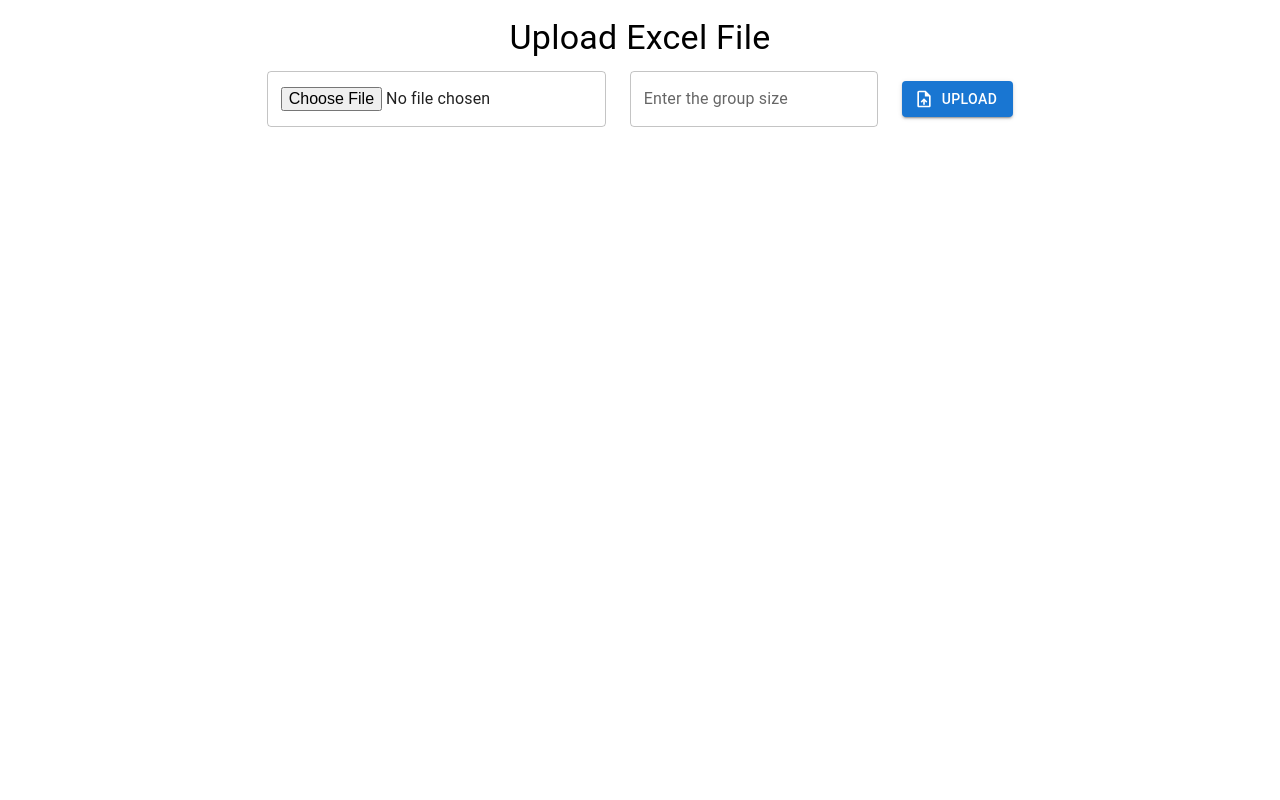
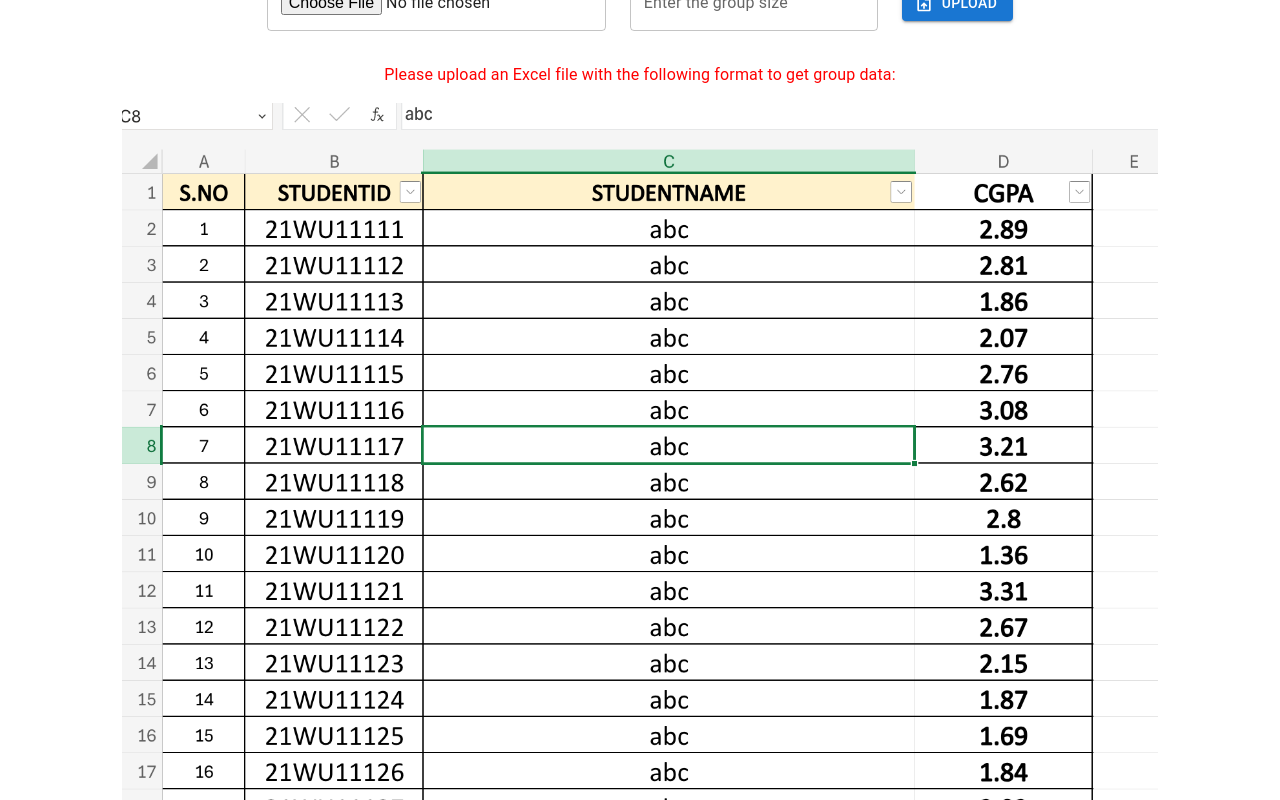
Before and after one commit to apparao7218/group-part, a React (Create React App) app in the folder frontend/: page / in a window 1280 px wide. Built offline with nearby package versions, Linux system fonts and the light colour scheme.

Commit message:
all done

```diff
--- a/frontend/src/pages/home/home.js
+++ b/frontend/src/pages/home/home.js
@@ -4,6 +4,7 @@ import UploadFileIcon from '@mui/icons-material/UploadFile';
 import axios from 'axios';
 import jsPDF from 'jspdf';
 import 'jspdf-autotable';
+import instructionPng from '../../assets/instructions.png';
 
 const Home = () => {
     const [file, setFile] = useState(null);
@@ -12,6 +13,7 @@ const Home = () => {
     const [fileError, setFileError] = useState('');
     const [groupSizeError, setGroupSizeError] = useState('');
     const [loading, setLoading] = useState(false);
+    const [isFileUploaded, setIsFileUploaded] = useState(false);
 
     const handleFileChange = (event) => {
         setFile(event.target.files[0]);
@@ -53,6 +55,7 @@ const Home = () => {
 
             const processResponse = await axios.post('http://localhost:3001/api/excel-process', { groupSize });
             setGroups(processResponse.data);
+            setIsFileUploaded(true); // Set to true after successful upload
 
         } catch (error) {
             console.error('Error uploading or processing file:', error);
@@ -69,9 +72,11 @@ const Home = () => {
         doc.text('Grouped Data', 14, 16);
 
         // Table header
-        const headers = ['Group', 'S.NO', 'STUDNAME', 'CGPA'];
+        const headers = ['S.NO', 'STUDENT ID', 'STUDNAME', 'CGPA'];
 
         let yOffset = 30; // Initial vertical position
+        let sequentialNumber = 1; // Initialize sequential number
+
         groups.forEach((group, index) => {
             // Group title
             doc.setFontSize(14);
@@ -79,7 +84,7 @@ const Home = () => {
             yOffset += 10;
 
             // Table content
-            const data = group.map(member => [index + 1, member.sno, member.name, member.cgpa]);
+            const data = group.map(member => [sequentialNumber++, member.studentId, member.name, member.cgpa]);
 
             doc.autoTable({
                 head: [headers],
@@ -124,6 +129,7 @@ const Home = () => {
                 <Typography variant="h4" component="h1" gutterBottom>
                     Upload Excel File
                 </Typography>
+                <Box display="flex" flexDirection='column' alignItems="center" sx={{ gap: 2 }}>
                     <Box display="flex" flexDirection='row' alignItems="center" sx={{ gap: 1 }}>
                         <TextField
                             required
@@ -155,6 +161,20 @@ const Home = () => {
                             Upload
                         </Button>
                     </Box>
+                    {!isFileUploaded && (
+                        <Box
+                            display="flex"
+                            flexDirection="column"
+                            alignItems="center"
+                            sx={{ width: '100%', marginTop: 2 }}
+                        >
+                            <Typography variant="body1" color='red' sx={{ mb: 2 }}>
+                                Please upload an Excel file with the following format to get group data:
+                            </Typography>
+                            <img src={instructionPng} alt="instructions" width='90%' height='auto' />
+                        </Box>
+                    )}
+                </Box>
             </Box>
             <Box
                 display="flex"
@@ -184,9 +204,9 @@ const Home = () => {
                                                     <Table>
                                                         <TableHead sx={{ backgroundColor: '#1976d2', color: '#ffffff' }}>
                                                             <TableRow>
-                                                                <TableCell sx={{ color: '#ffffff' }}>S.NO</TableCell>
-                                                                <TableCell sx={{ color: '#ffffff' }}>O.NO</TableCell>
-                                                                <TableCell sx={{ color: '#ffffff' }}>STUDNAME</TableCell>
+                                                                <TableCell sx={{ color: '#ffffff' }}>S.No</TableCell>
+                                                                <TableCell sx={{ color: '#ffffff' }}>Id</TableCell>
+                                                                <TableCell sx={{ color: '#ffffff' }}>Name</TableCell>
                                                                 <TableCell sx={{ color: '#ffffff' }}>CGPA</TableCell>
                                                             </TableRow>
                                                         </TableHead>
@@ -194,7 +214,7 @@ const Home = () => {
                                                             {group.map((row, rowIndex) => (
                                                                 <TableRow key={rowIndex} sx={{ backgroundColor: rowIndex % 2 === 0 ? '#f5f5f5' : '#ffffff' }}>
                                                                     <TableCell>{rowIndex + 1}</TableCell>
-                                                                    <TableCell>{row.sno}</TableCell>
+                                                                    <TableCell>{row.studentId}</TableCell>
                                                                     <TableCell>{row.name}</TableCell>
                                                                     <TableCell>{row.cgpa}</TableCell>
                                                                 </TableRow>
```
Also changed, not shown: frontend/src/assets/instructions.png (added), 1 other file (tests, documents, lock files or other folders). Lines whose indentation alone changed are shown as unchanged.
